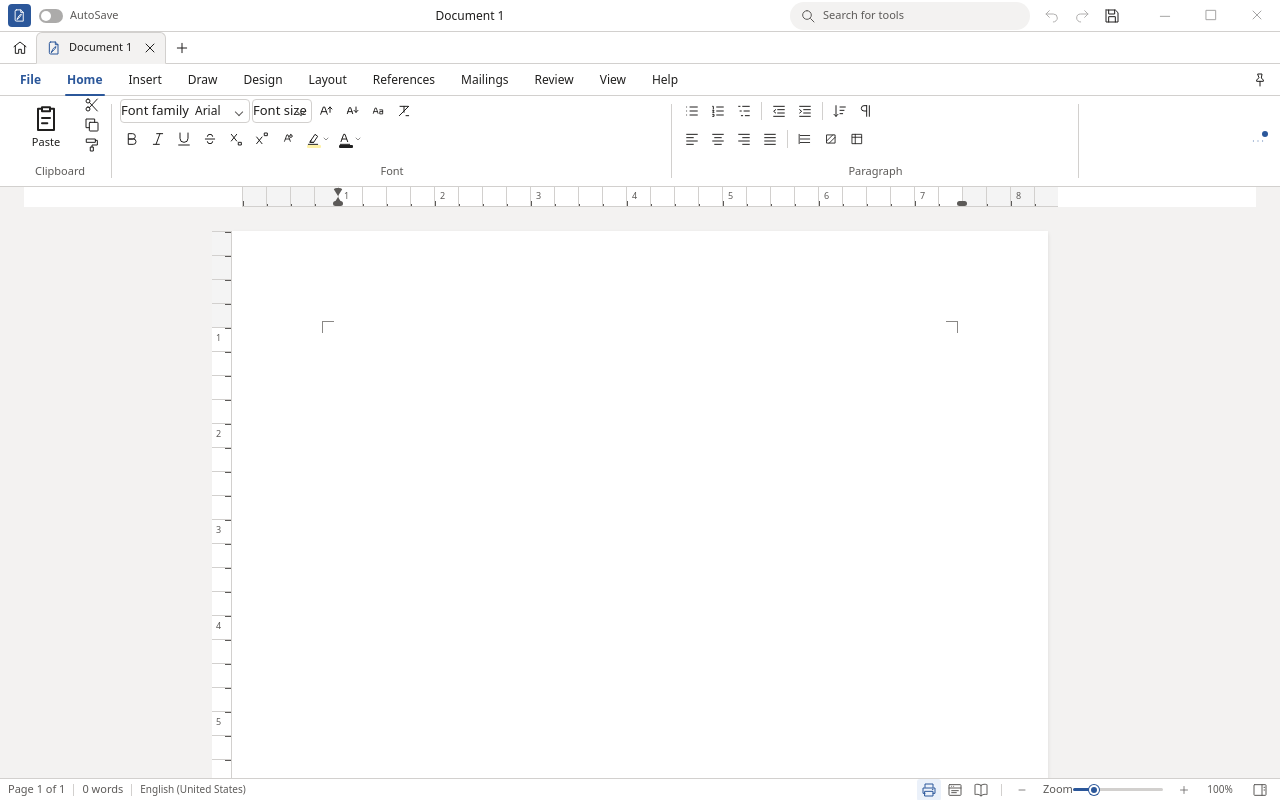
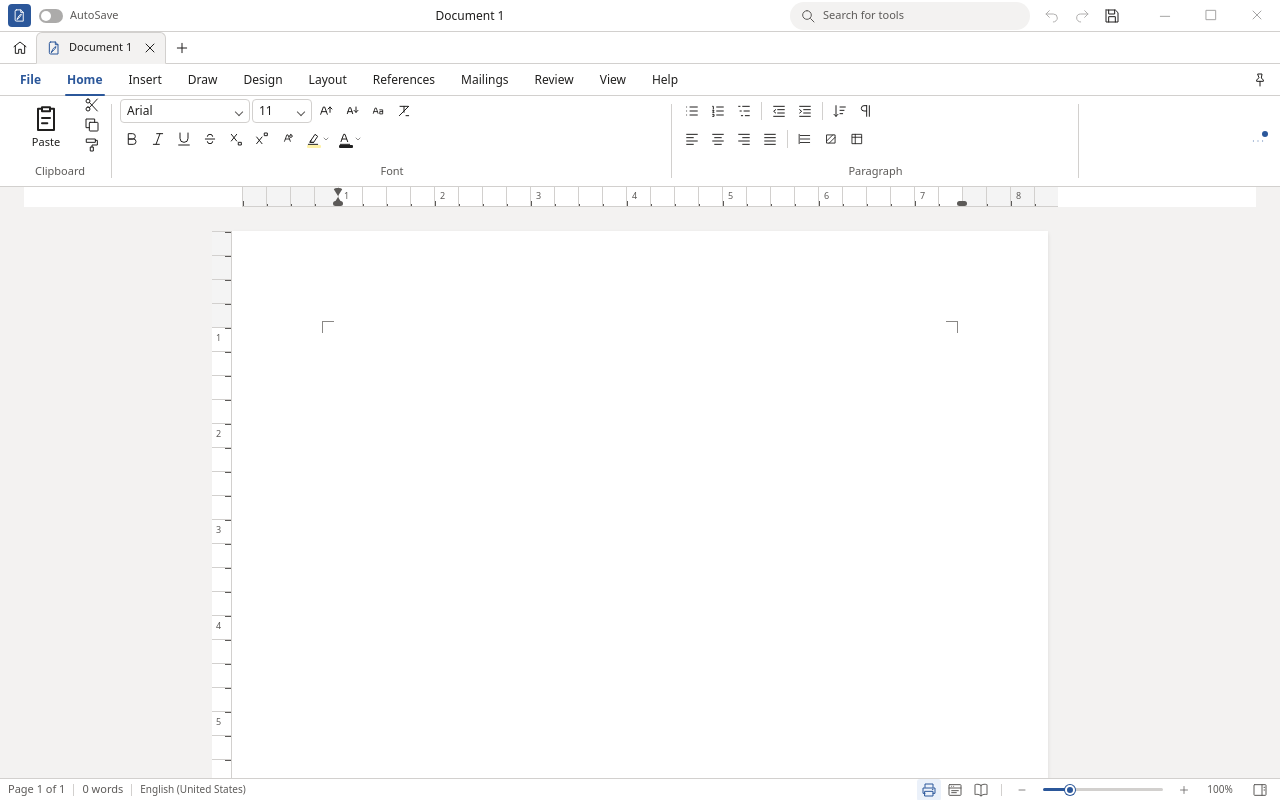
Before and after one commit to Sagar-79-Singh/Quire, a React (Vite) app: page / in a window 1280 px wide. Both pictures are taken after a click on the button "New". Built offline with nearby package versions, Linux system fonts and the light colour scheme.

Commit message:
fix: remove tooltip layout overflow from compact ribbon
Co-authored-by: arena-agent <297053741+arena-agent@users.noreply.github.com>

```diff
--- a/src/theme/phase6.css
+++ b/src/theme/phase6.css
@@ -21,15 +21,6 @@
 
 button, input, select, [tabindex] { border-radius: var(--q-radius); }
 button:focus-visible, input:focus-visible, select:focus-visible, [tabindex]:focus-visible { outline: 2px solid var(--q-accent); outline-offset: 2px; }
-[data-tooltip] { position: relative; }
-[data-tooltip]::after {
-  content: attr(data-tooltip); position: absolute; left: 50%; top: calc(100% + 6px); transform: translateX(-50%);
-  padding: 4px 8px; border-radius: var(--q-radius); background: var(--q-text); color: var(--q-chrome);
-  font-size: 11px; line-height: 1.4; white-space: nowrap; pointer-events: none; opacity: 0; visibility: hidden;
-  transition: opacity 120ms ease 400ms, visibility 0s linear 520ms; z-index: 120;
-}
-[data-tooltip]:hover::after, [data-tooltip]:focus-visible::after { opacity: 1; visibility: visible; transition-delay: 400ms, 400ms; }
-
 .title-bar { height: 32px; min-height: 32px; gap: 8px; }
 .titlebar-left { min-width: 150px; gap: 8px; }
 .titlebar-name { flex: 1; justify-content: center; min-width: 0; }
@@ -52,7 +43,7 @@ button:focus-visible, input:focus-visible, select:focus-visible, [tabindex]:focu
 .ribbon-pin { width: 24px; height: 24px; margin-left: auto; align-self: center; }
 .ribbon-surface { height: 90px; min-height: 90px; padding: 0 8px; display: flex; align-items: stretch; overflow: visible; position: relative; background: var(--q-chrome); }
 .ribbon-surface.is-expanded { height: 140px; min-height: 140px; }
-.ribbon-groups { display: flex; align-items: stretch; flex: 0 1 auto; min-width: 0; overflow: visible; }
+.ribbon-groups { display: flex; align-items: stretch; flex: 0 0 auto; min-width: 0; overflow: visible; }
 .ribbon-slot { flex: 0 0 auto; display: flex; }
 .ribbon-slot.is-overflowing { display: none; }
 .ribbon-group { height: 100%; min-width: 0; padding: 0 8px; display: flex; flex-direction: column; position: relative; white-space: nowrap; }
@@ -184,3 +175,5 @@ button:focus-visible, input:focus-visible, select:focus-visible, [tabindex]:focu
 .ribbon-dropdown .dropdown-trigger svg:last-child { width: 8px; height: 8px; }
 .ribbon-dropdown .dropdown-trigger { gap: 0; }
 .ribbon-dropdown .dropdown-trigger svg:first-child { width: 14px; height: 14px; }
+
+.sr-only { position: absolute; width: 1px; height: 1px; padding: 0; margin: -1px; overflow: hidden; clip: rect(0 0 0 0); clip-path: inset(50%); white-space: nowrap; border: 0; }
```
Also changed, not shown: 1 other file (tests, documents, lock files or other folders).
